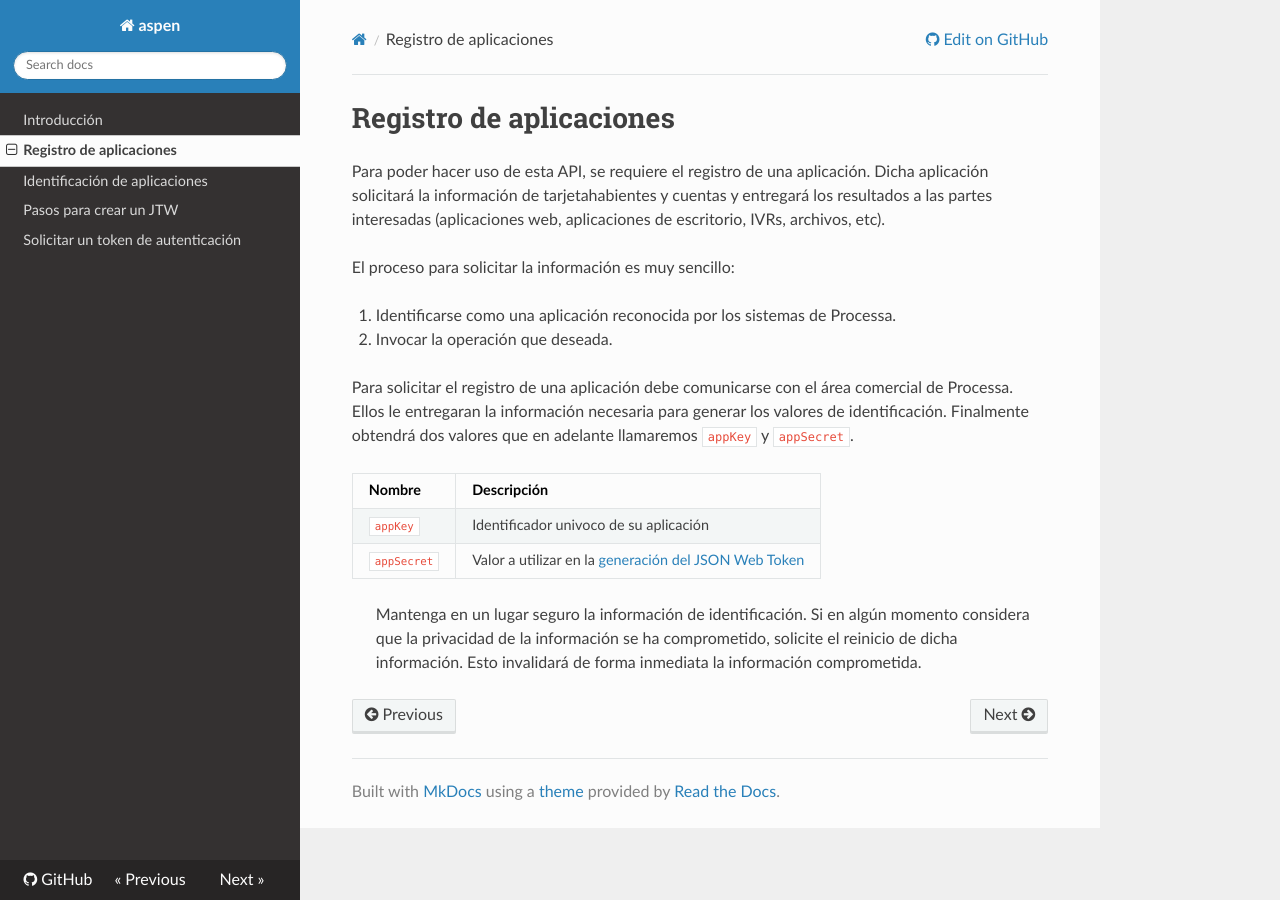
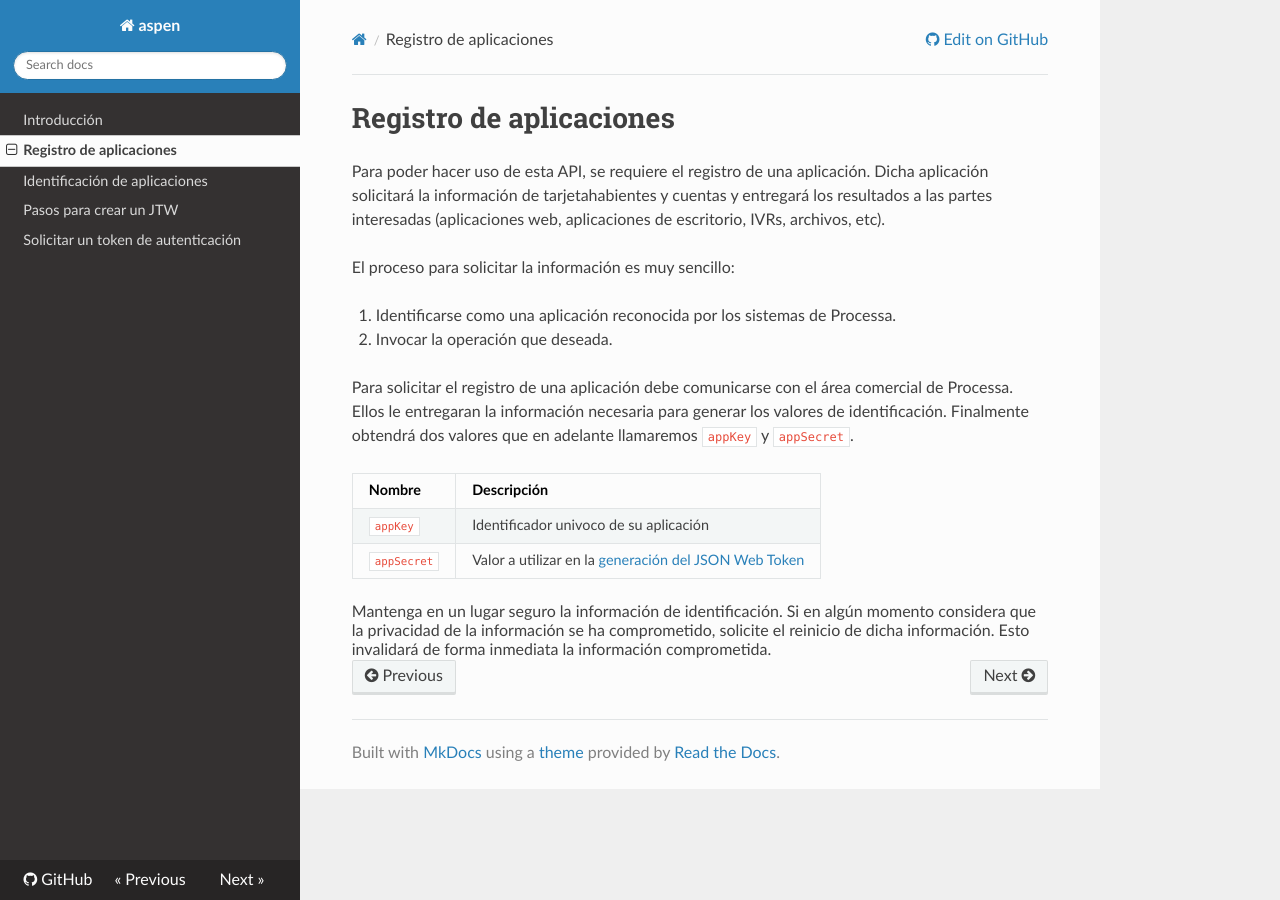
Before and after one commit to menchi2000/Aspen, an MkDocs documentation site: the page built from docs/App_Register.md, in a window 1280 px wide. Built offline with MkDocs 1.6.1, drawn with Linux system fonts in a browser that asks for light colours; nearby versions of some CDN libraries; old or Windows-style settings are respelled for this version of MkDocs.

Commit message:
Update App_Register.md

```diff
--- a/docs/App_Register.md
+++ b/docs/App_Register.md
@@ -15,4 +15,6 @@ Para solicitar el registro de una aplicación debe comunicarse con el área come
 | `appSecret`   | Valor a utilizar en la [generación del JSON Web Token](JWT.md) |
 
 
-> Mantenga en un lugar seguro la información de identificación. Si en algún momento considera que la privacidad de la información se ha comprometido, solicite el reinicio de dicha información. Esto invalidará de forma inmediata la información comprometida.
+<div class="alert alert-warning">
+Mantenga en un lugar seguro la información de identificación. Si en algún momento considera que la privacidad de la información se ha comprometido, solicite el reinicio de dicha información. Esto invalidará de forma inmediata la información comprometida.
+</div>
```
